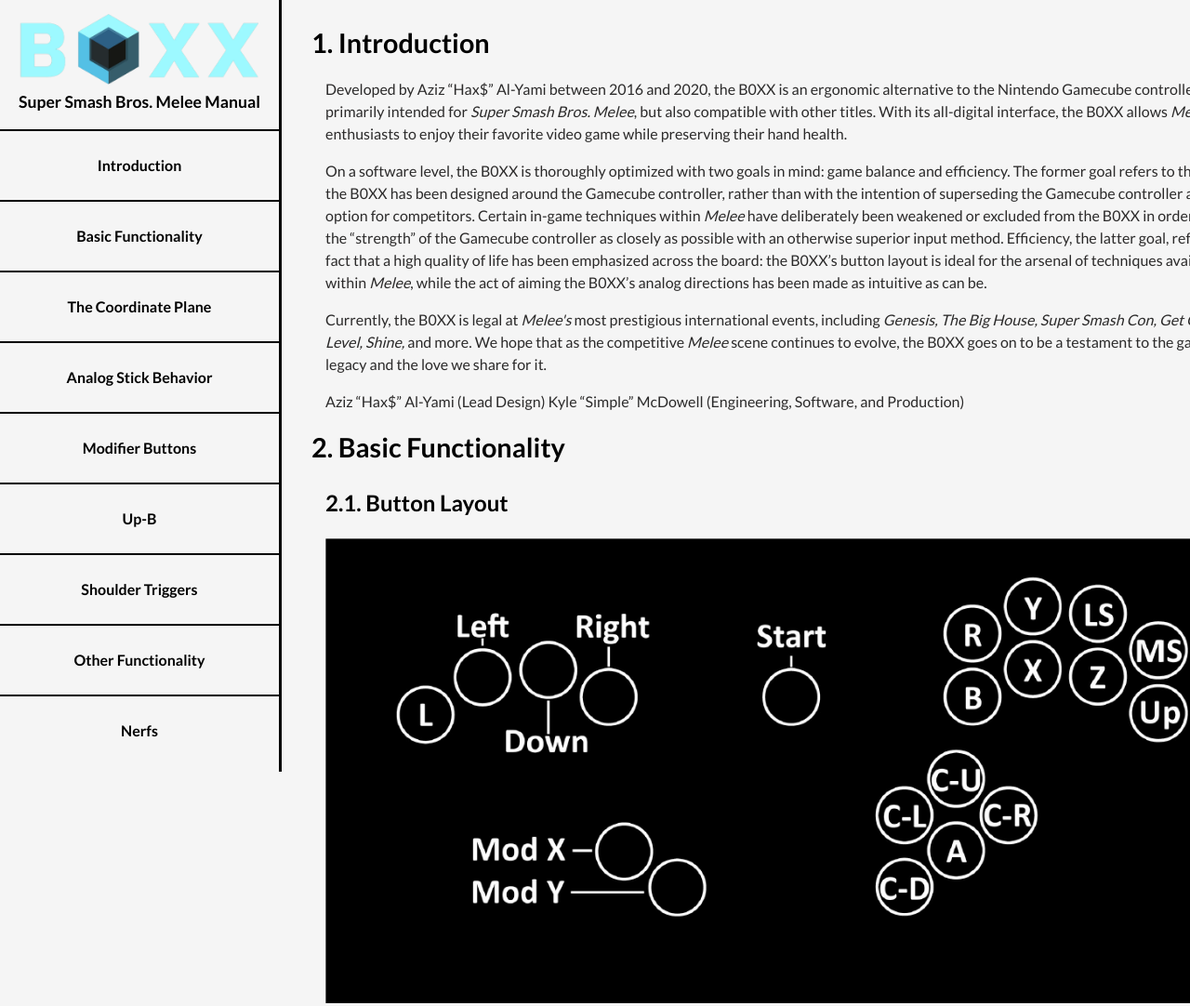
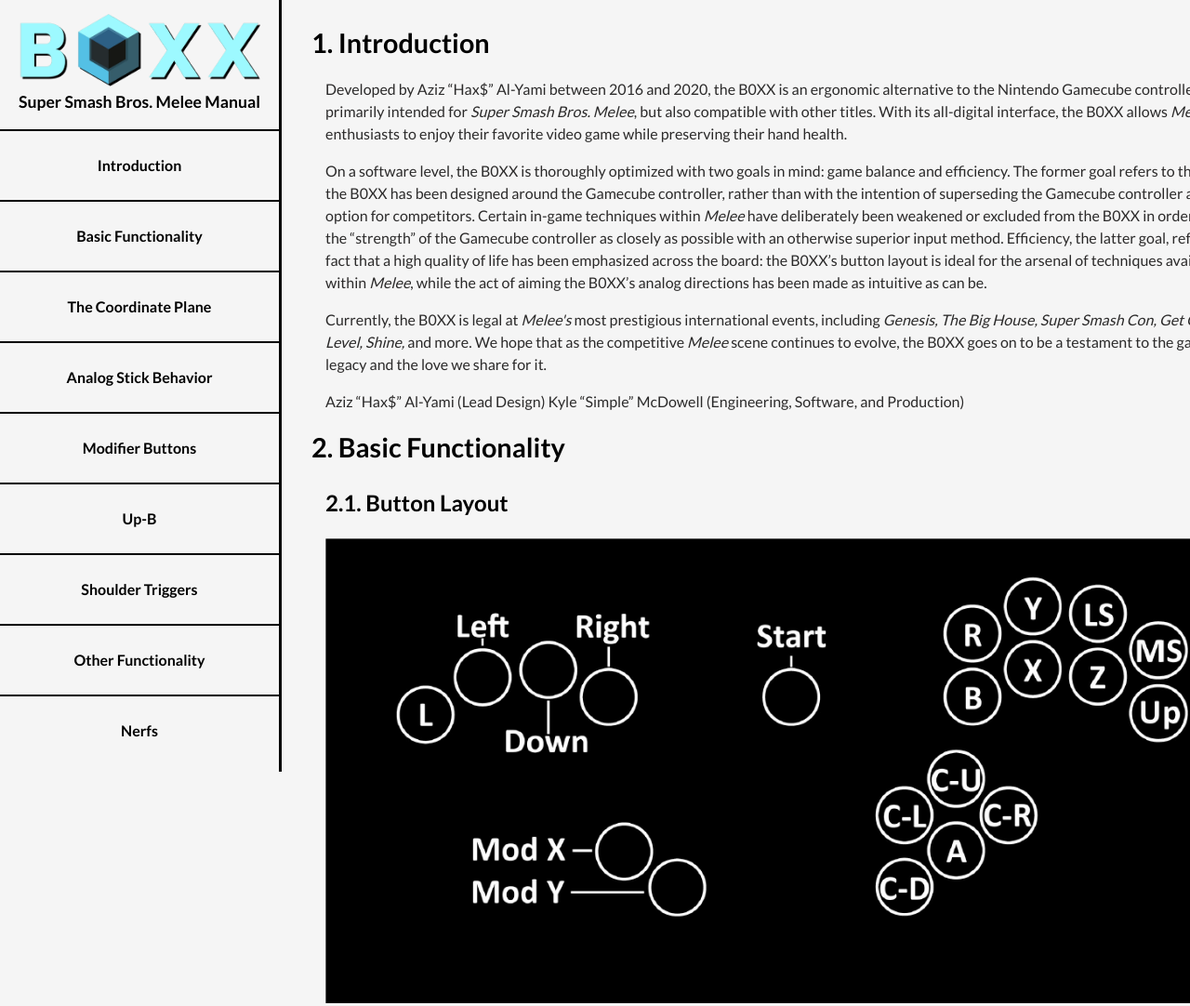
Before and after one commit to Diaresta/B0XX-Manual-Doc, a plain HTML site: page static/index.html in a window 1280 px wide. Shown: the top 1082 px of the page at 93% size. Drawn offline with Linux system fonts and the light colour scheme.

Commit message:
html/css complete | lightmode

```diff
--- a/static/css/styles.css
+++ b/static/css/styles.css
@@ -70,6 +70,7 @@ figure {
 #nav-logo {
     width: 258px;
     margin-left: 20px;
+    filter: drop-shadow(2px 2px .03rem black);
 }
 
 #main-doc {
```
